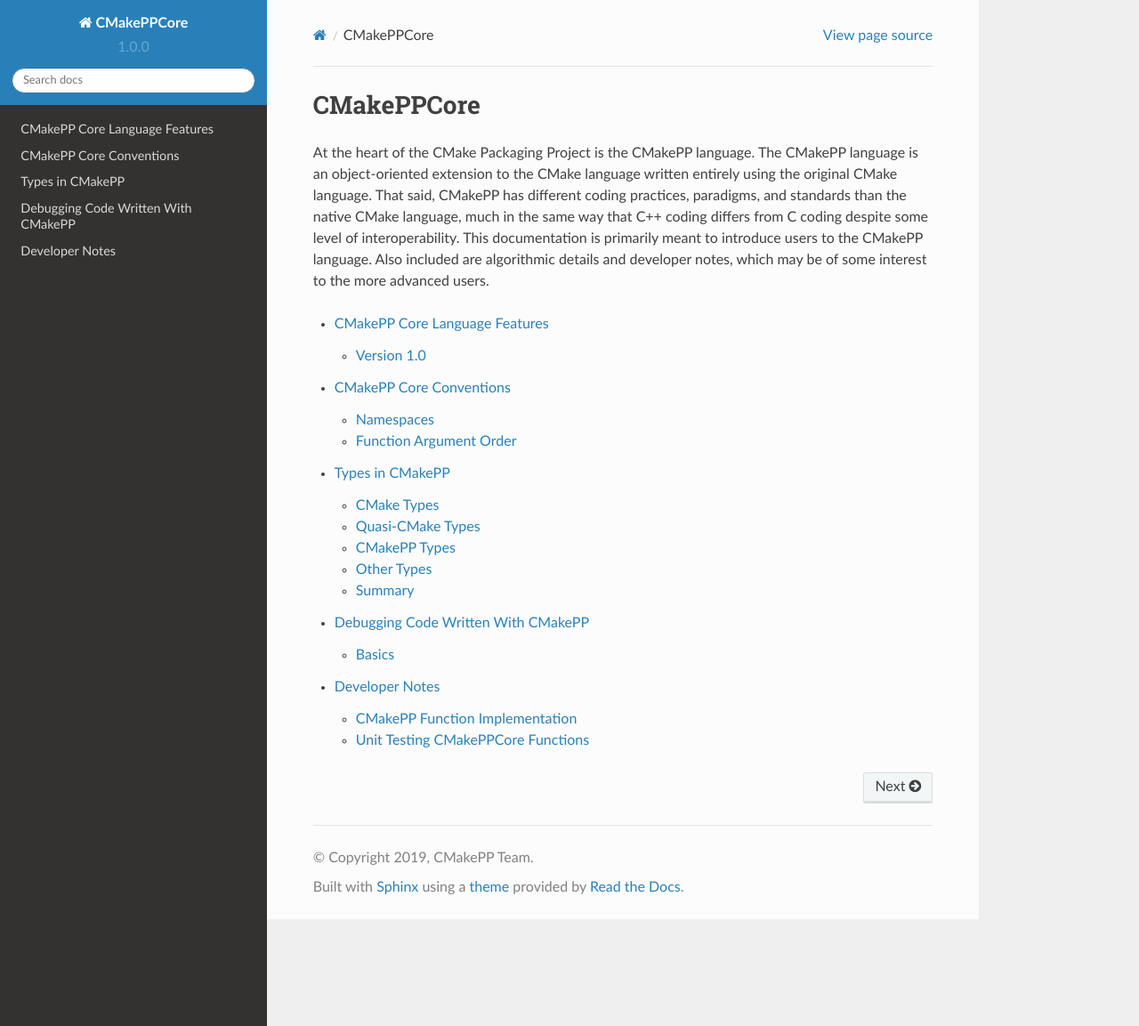
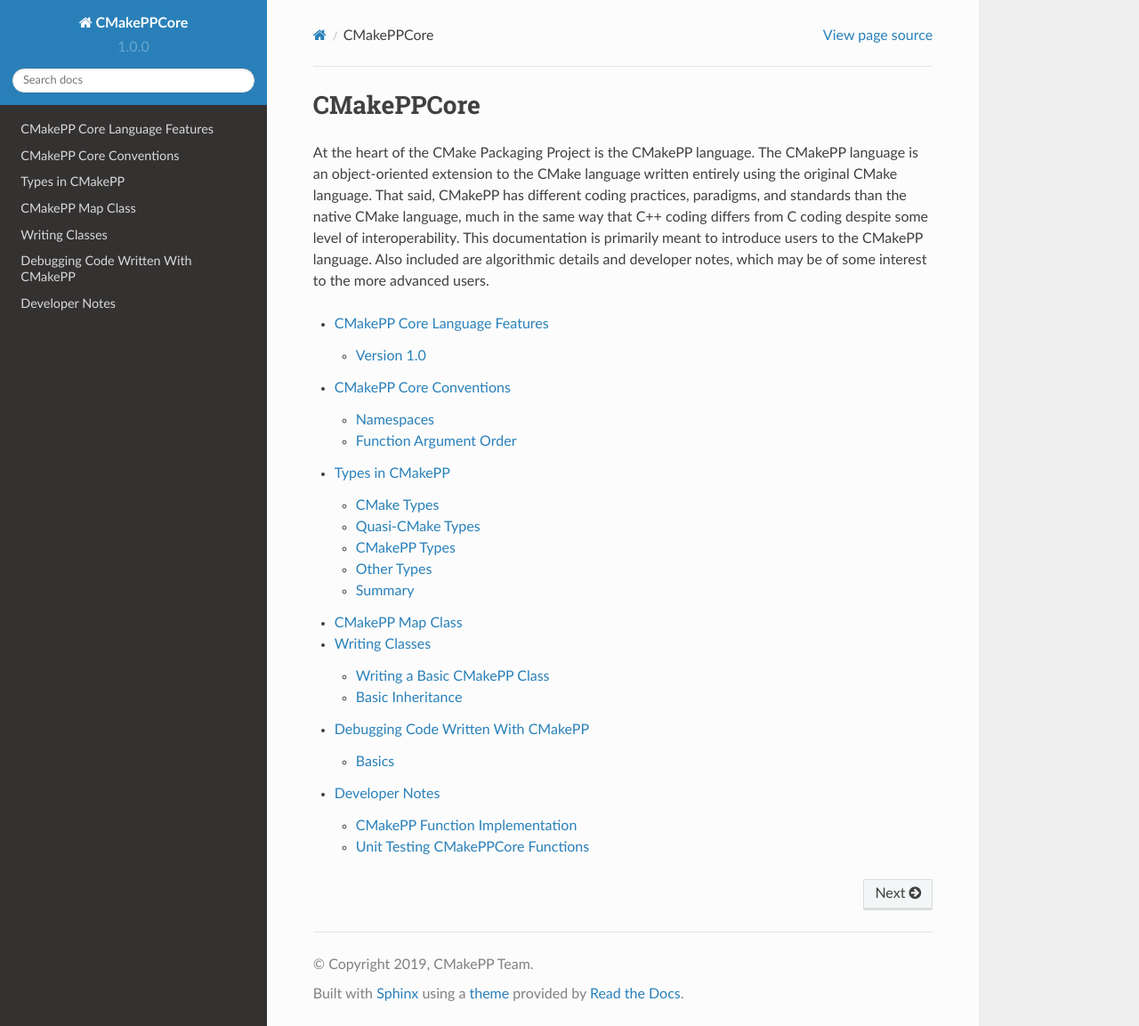
Before and after one commit to CMakePP/CMakePPLang, a Sphinx documentation site: the page built from docs/source/index.rst, in a window 1280 px wide and 1153 px high. Shown: the whole window at 89% size. Built offline with Sphinx 7.4.7 and the Read the Docs theme 2.0.0, drawn with Linux system fonts in a browser that asks for light colours.

Commit message:
adds some code examples

```diff
--- a/docs/source/index.rst
+++ b/docs/source/index.rst
@@ -17,5 +17,7 @@ which may be of some interest to the more advanced users.
    features
    conventions
    types
+   map
+   writing_a_class/index
    debugging
    developer/index
--- /dev/null
+++ b/docs/source/writing_a_class/index.rst
@@ -0,0 +1,9 @@
+###############
+Writing Classes
+###############
+
+.. toctree::
+   :maxdepth: 2
+
+   basic_class
+   inheritance
```
Also changed, not shown: docs/source/map.rst (added, +9 -0 lines), docs/source/writing_a_class/basic_class.rst (added, +21 -0 lines), docs/source/writing_a_class/inheritance.rst (added, +40 -0 lines).
